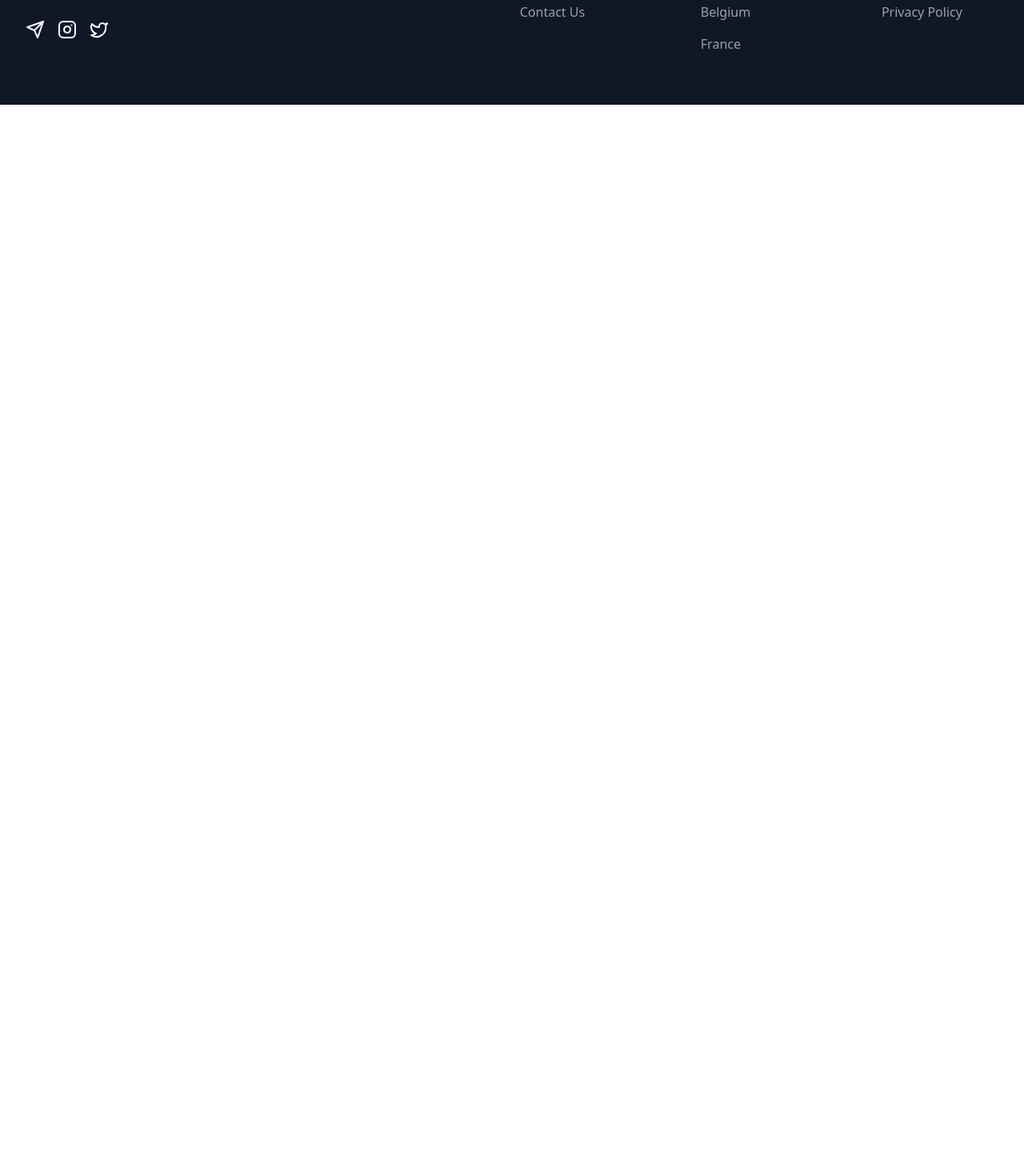
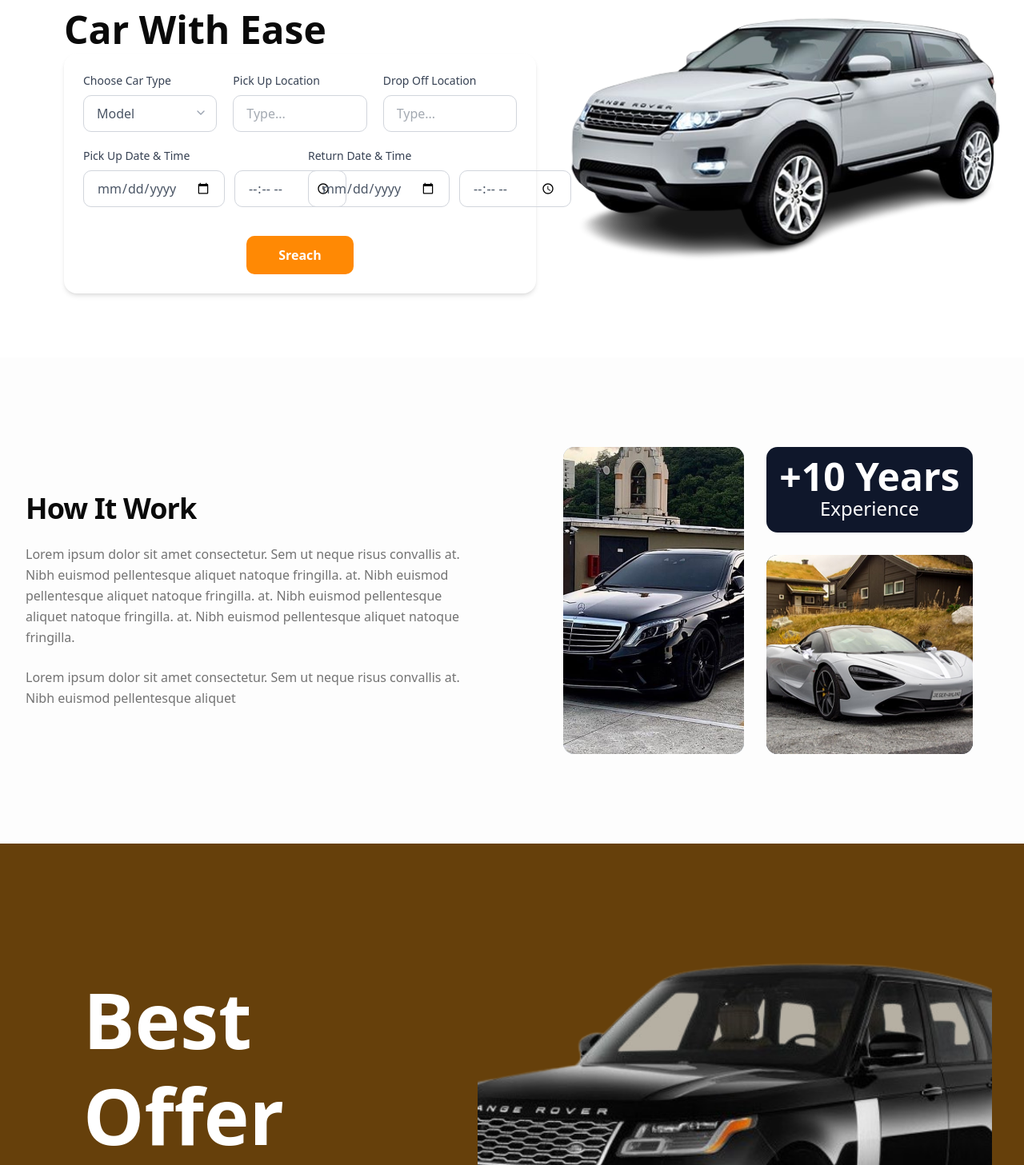
Before and after one commit to the-shopify-team/team-shopify, a Next.js app in the folder frontend/car-rental-app/: page / in a window 1280 px wide. Shown: the part 213-1670 px from the top of the page at 80% size. Before the commit the page ends 800 px from the top, so only its background shows below. Built offline with nearby package versions, Linux system fonts and the light colour scheme.

Commit message:
feat: add-landing-page-layout

```diff
--- a/frontend/car-rental-app/src/app/(landing-page)/page.tsx
+++ b/frontend/car-rental-app/src/app/(landing-page)/page.tsx
@@ -1,7 +1,15 @@
+import CarModel from "@/components/landing-page/CarModel";
+import { CTA } from "@/components/landing-page/CTA";
+import { HeroSection } from "@/components/landing-page/HeroSection";
+import { HowItWork } from "@/components/landing-page/HowItWork";
+
 export default function LandingPage() {
   return (
-    <div>
-     Hello Landing page
+    <div className="relative">
+      <HeroSection />
+      <HowItWork />
+      <CTA />
+      <CarModel />
     </div>
   );
 }
```
